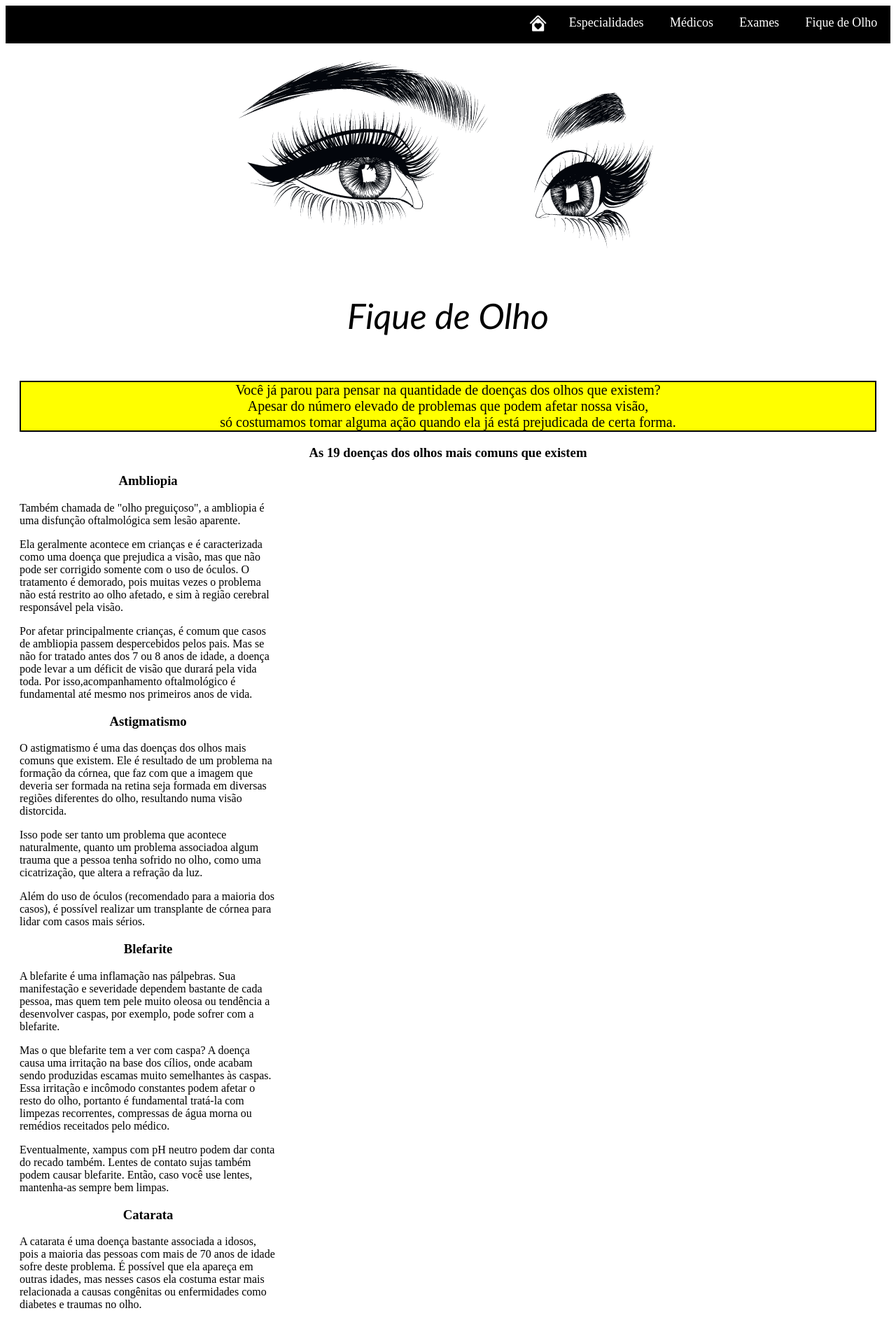
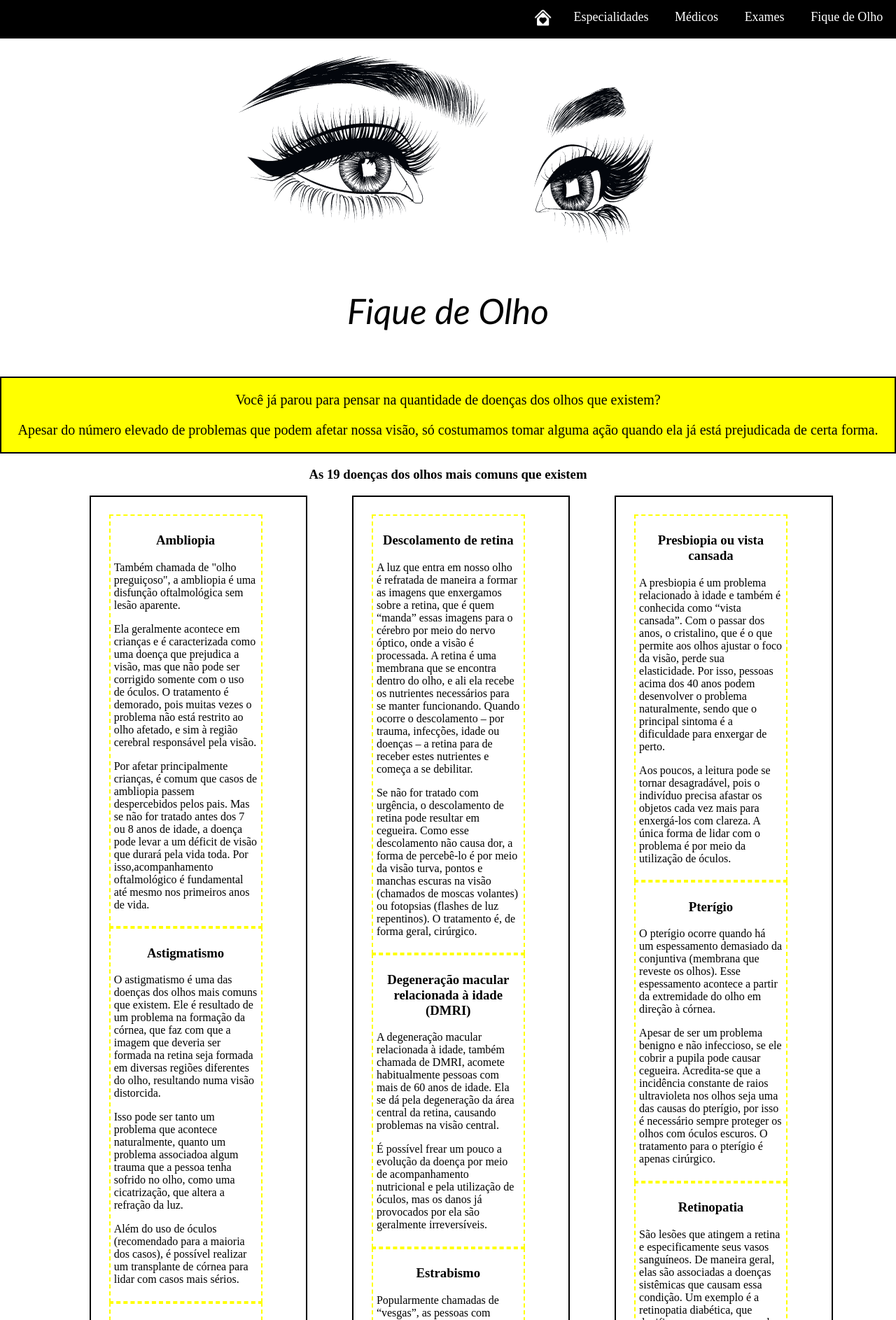
Before and after one commit to VanessadaSilvaPereira/ProjetoIntegradorUC12, a PHP site: page /fiqueDeOlho.php in a window 1280 px wide. Shown: the top 1886 px of the page at 70% size. Run offline with PHP 8.4, Linux system fonts and the light colour scheme.

Commit message:
ajustes no fique de olho

```diff
--- a/CSS/Estilos.css
+++ b/CSS/Estilos.css
@@ -3,7 +3,7 @@
 body{
     /*background-size:100%;*/
     /*background-repeat: no-repeat;*/
-    /*margin: 0;*/
+    margin: 0;
 }
 .limparFloat{
     clear: both;
@@ -206,9 +206,10 @@ button{
     background-color:darkturquoise;
     padding: 1%;
     width:98%;
-    height: 400px;
+    height: 500px;
     position: absolute;
     margin-top:10%;
+    margin-bottom: 0;
     color:white;
     font-size: 18px;
 }
--- a/fiqueDeOlho.php
+++ b/fiqueDeOlho.php
@@ -16,20 +16,20 @@ and open the template in the editor.
         ?>
 
         <div class="tituloPagina">Fique de Olho </div>
-        <div style="margin: 20px">
 
-            <div style="border: solid 2px black; text-align: center;font-size: 20px;background-color: yellow;"> Você já parou para pensar na quantidade de doenças dos olhos que existem? <br>
-                Apesar do número elevado de problemas   que podem afetar nossa visão,<br>  só
-                costumamos tomar alguma ação quando ela já está prejudicada de certa forma.</div>
 
-            <div><h3>As 19 doenças dos olhos mais comuns que existem </h3>
+            <div style="border: solid 2px black; text-align: center;font-size: 20px;background-color: yellow;">
+                <p>Você já parou para pensar na quantidade de doenças dos olhos que existem?</p>
+                <p>Apesar do número elevado de problemas que podem afetar nossa visão, só
+                    costumamos tomar alguma ação quando ela já está prejudicada de certa forma.</p></div>
+
+            <div><h3>As 19 doenças dos olhos mais comuns que existem </h3></div>
+
+            <div style="float: left;width:20%;border: solid black 2px;margin-left: 10%;padding: 2%">
 
 
 
-            </div>
-            <div style="width: 30%"><h3>  Ambliopia</h3>
-
-
+             <div style="width: 80%; border:yellow dashed 2px;padding: 2%  "><h3>Ambliopia</h3>
                 <p>Também chamada de "olho preguiçoso", a ambliopia é uma disfunção oftalmológica
                     sem lesão aparente.</p>
                 <p>Ela geralmente acontece em crianças e é caracterizada como uma doença que
@@ -43,7 +43,7 @@ and open the template in the editor.
                     Por isso,acompanhamento oftalmológico é fundamental até mesmo nos primeiros anos de vida.</p>
             </div>
 
-            <div style="width: 30%"><h3>  Astigmatismo</h3>
+             <div style="width: 80%; border:yellow dashed 2px;padding: 2%  "><h3>Astigmatismo</h3>
 
                 <p>O astigmatismo é uma das doenças dos olhos mais comuns que existem. Ele é resultado
                     de um problema na formação da córnea, que faz com que a imagem que deveria ser formada na retina
@@ -56,7 +56,7 @@ and open the template in the editor.
 
 
             </div>
-            <div style="width: 30%"><h3>  Blefarite</h3>
+             <div style="width: 80%; border:yellow dashed 2px;padding: 2%  "><h3>  Blefarite</h3>
 
 
                 <p> A blefarite é uma inflamação nas pálpebras. Sua manifestação e severidade dependem
@@ -72,7 +72,7 @@ and open the template in the editor.
 
             </div>
 
-            <div style="width: 30%"><h3>  Catarata</h3>
+             <div style="width: 80%; border:yellow dashed 2px;padding: 2%  "><h3>  Catarata</h3>
 
 
                 <p> A catarata é uma doença bastante associada a idosos, pois a maioria das pessoas com mais
@@ -87,7 +87,7 @@ and open the template in the editor.
 
             </div>
 
-            <div style="width: 30%"><h3>  Ceratocone</h3>
+             <div style="width: 80%; border:yellow dashed 2px;padding: 2%  "><h3>Ceratocone</h3>
 
 
                 <p>O ceratocone é uma doença geralmente hereditária, que causa deformação da parte central da
@@ -104,7 +104,7 @@ and open the template in the editor.
                     eventualmente à perda de visão.</p>
 
             </div>
-            <div style="width: 30%"><h3> Conjuntivite</h3>
+             <div style="width: 80%; border:yellow dashed 2px;padding: 2%  "><h3>Conjuntivite</h3>
 
 
                 <p>A conjuntivite é uma inflamação da conjuntiva, uma membrana que recobre as pálpebras e os olhos.
@@ -118,7 +118,7 @@ and open the template in the editor.
                     No caso da conjuntivite alérgica, ela não é contagiosa, mas incomoda pela coceira constante nos olhos.</p>
 
             </div>
-            <div style="width: 30%"><h3>  Daltonismo</h3>
+             <div style="width: 80%; border:yellow dashed 2px;padding: 2%  "><h3>Daltonismo</h3>
 
 
                 <p>O daltonismo é uma doença quase sempre hereditária, que dificulta a diferenciação entre as cores
@@ -128,9 +128,13 @@ and open the template in the editor.
                     longe de ser um fenômeno raro. Estimativas dão conta de que o problema está presente em cerca de
                     5% da população mundial.</p>
 
+             </div>
 
             </div>
-            <div style="width: 30%"><h3>  Descolamento de retina</h3>
+
+                <div style="float: left;width:20%;border: solid black 2px;margin-left:5%;padding: 2%">
+
+             <div style="width: 80%; border:yellow dashed 2px;padding: 2%  "><h3>Descolamento de retina</h3>
 
 
                 <p> A luz que entra em nosso olho é refratada de maneira a formar as imagens que enxergamos sobre a
@@ -146,7 +150,7 @@ and open the template in the editor.
                     tratamento é, de forma geral, cirúrgico.</p>
             </div>
 
-            <div style="width: 30%"><h3> Degeneração macular relacionada à idade (DMRI)</h3>
+           <div style="width: 80%; border:yellow dashed 2px;padding: 2%  "><h3> Degeneração macular relacionada à idade (DMRI)</h3>
 
 
                 <p> A degeneração macular relacionada à idade, também chamada de DMRI, acomete habitualmente pessoas
@@ -157,7 +161,12 @@ and open the template in the editor.
                     mas os danos já provocados por ela são geralmente irreversíveis. </p>
 
             </div>
-            <div style="width: 30%"><h3> Estrabismo</h3>
+
+
+
+
+
+            <div style="width: 80%; border:yellow dashed 2px;padding: 2%  "><h3> Estrabismo</h3>
 
                 <p> Popularmente chamadas de “vesgas”, as pessoas com estrabismo sofrem a falta de paralelismo dos olhos.
                     Um dos olhos pode estar esteja mais para dentro, mais para fora, ou pode ser até que haja uma diferença
@@ -167,7 +176,7 @@ and open the template in the editor.
                     As causas variam bastante e podem até ser neurológicas. É possível corrigir o estrabismo com
                     óculos, mas condições mais agudas requerem uma operação, que costuma resolver bem o problema. </p>
             </div>
-            <div style="width: 30%"><h3> Glaucoma</h3>
+             <div style="width: 80%; border:yellow dashed 2px;padding: 2%  "><h3>Glaucoma</h3>
 
                 <p>O glaucoma é uma das doenças dos olhos mais graves que existem. Ela acontece quando o nervo
                     óptico, que liga os olhos ao cérebro, sofre danos constantes em razão do aumento da pressão intra-ocular.
@@ -177,21 +186,16 @@ and open the template in the editor.
                     60 anos de idade.</p>
             </div>
 
-            <div style="width: 30%"><h3>  Hipermetropia</h3>
-
-
+             <div style="width: 80%; border:yellow dashed 2px;padding: 2%  "><h3>Hipermetropia</h3>
                 <p> A hipermetropia ocorre por um defeito anatômico, com os olhos apresentando medidas menores que as usuais.
                     Isso faz com que a imagem trazida pela luz se forme depois da retina. Assim, a pessoa com essa condição
                     tem dificuldade para enxergar de perto, e esse esforço pode causar dores de cabeça recorrentes.</p>
                 <p>Todos estão sujeitos à hipermetropia, inclusive crianças em fase de crescimento. Nesses casos, porém, é
                     provável que
                     o grau diminua na adolescência, pois os olhos crescem e corrigem um pouco o problema.</p>
-
             </div>
 
-            <div style="width: 30%"><h3> Miopia</h3>
-
-
+             <div style="width: 80%; border:yellow dashed 2px;padding: 2%  "><h3> Miopia</h3>
                 <p>Assim como a hipermetropia, a miopia também ocorre quando a pessoa apresente um defeito anatômico nos olhos.
                     Provavelmente, ela é a primeira palavra que vem à mente quando pensamos em problemas de visão, já que sua
                     incidência é grande.
@@ -203,12 +207,13 @@ and open the template in the editor.
                     na escola ou ir a alguma peça de teatro.</p>
                 <p> É comum a miopia surgir na infância e na adolescência, mas adultos e idosos também podem desenvolvê-la,
                     especialmente quando ela está associada à catarata neste último grupo.</p>
+            </div>
 
                 </div>
-
-            <div style="width: 30%"><h3> Presbiopia ou vista cansada</h3>
+            <div style="float:left;margin-left:5%;width:20%;border:black solid 2px;padding: 2% ">
 
 
+             <div style="width: 80%; border:yellow dashed 2px;padding: 2%  "><h3> Presbiopia ou vista cansada</h3>
                 <p> A presbiopia é um problema relacionado à idade e também é conhecida como “vista cansada”. Com o passar dos
                     anos, o cristalino, que é o que permite aos olhos ajustar o foco da visão, perde sua elasticidade.
                     Por isso, pessoas acima dos 40 anos podem desenvolver o problema naturalmente, sendo que o principal sintoma
@@ -216,30 +221,28 @@ and open the template in the editor.
                 <p> Aos poucos, a leitura pode se tornar desagradável, pois o indivíduo precisa afastar os objetos cada vez
                     mais para enxergá-los com clareza. A única forma de lidar com o problema é por meio da utilização de óculos.</p>
             </div>
-            <div style="width: 30%"><h3>  Pterígio </h3>
 
 
+             <div style="width: 80%; border:yellow dashed 2px;padding: 2%  "><h3>Pterígio </h3>
                 <p>O pterígio ocorre quando há um espessamento demasiado da conjuntiva (membrana que reveste os olhos). Esse
                     espessamento acontece a partir da extremidade do olho em direção à córnea.</p>
                 <p> Apesar de ser um problema benigno e não infeccioso, se ele cobrir a pupila pode causar cegueira. Acredita-se
                     que a incidência constante de raios ultravioleta nos olhos seja uma das causas do pterígio, por isso é
                     necessário sempre proteger os olhos com óculos escuros.
                     O tratamento para o pterígio é apenas cirúrgico.</p>
-
             </div>
 
-            <div style="width: 30%"><h3>  Retinopatia</h3>
 
-
+             <div style="width: 80%; border:yellow dashed 2px;padding: 2%  "><h3>Retinopatia</h3>
                 <p> São lesões que atingem a retina e especificamente seus vasos sanguíneos. De maneira geral, elas são
                     associadas a doenças sistêmicas que causam essa condição. Um exemplo é a retinopatia diabética, que
                     danifica os vasos por causa do excesso de glicose no sangue, comum a pessoas que têm diabetes.</p>
                 <p>Em qualquer caso, porém, a retinopatia pode levar à perda da visão e precisa ser tratada antes de o
                     problema evoluir para um quadro mais severo.</p>
+            </div>
 
-            </div>
-            <div style="width: 30%"><h3>  Síndrome do olho seco</h3>
 
+             <div style="width: 80%; border:yellow dashed 2px;padding: 2%  "><h3>Síndrome do olho seco</h3>
 
                 <p>Também chamada de síndrome de disfunção lacrimal, é um defeito na composição das lágrimas ou na sua
                     produção, o que prejudica a lubrificação dos olhos.
@@ -249,8 +252,8 @@ and open the template in the editor.
                     o tratamento mais adequado. Geralmente, ele é feito com o uso de colírios especiais.</p>
             </div>
 
-            <div style="width: 30%"><h3>   Terçol</h3>
 
+             <div style="width: 80%; border:yellow dashed 2px;padding: 2%  "><h3>Terçol</h3>
 
                 <p>O terçol é outra do rol das doenças dos olhos mais comuns que existem. Ele acontece quando uma das
                     glândulas da borda das pálpebras ficam entupidas ou são infectadas por alguma bactéria. Neste último
@@ -263,9 +266,8 @@ and open the template in the editor.
                     é necessário remover por meio de uma cirurgia.</p>
             </div>
 
-            <div style="width: 30%"><h3>   Uveíte</h3>
 
-
+             <div style="width: 80%; border:yellow dashed 2px;padding: 2%  "><h3>Uveíte</h3>
                 <p> A uveíte é uma inflamação que afeta total ou parcialmente a úvea, parte do olho composta pela íris,
                     corpo ciliar e coroide. Em casos mais raros, pode atingir também a retina e o nervo óptico.
                     Apesar das causas desta doença dos olhos não ser totalmente conhecida, sabe-se que infecções por vírus,
@@ -277,8 +279,11 @@ and open the template in the editor.
                     rapidamente.</p>
             </div>
 
+</div>
 
-        </div>
+
+
+        <div class="limparFloat"></div>
 
         <?php
         require_once './frmFaleConosco.php';
```
Lines whose indentation alone changed are shown as unchanged.
